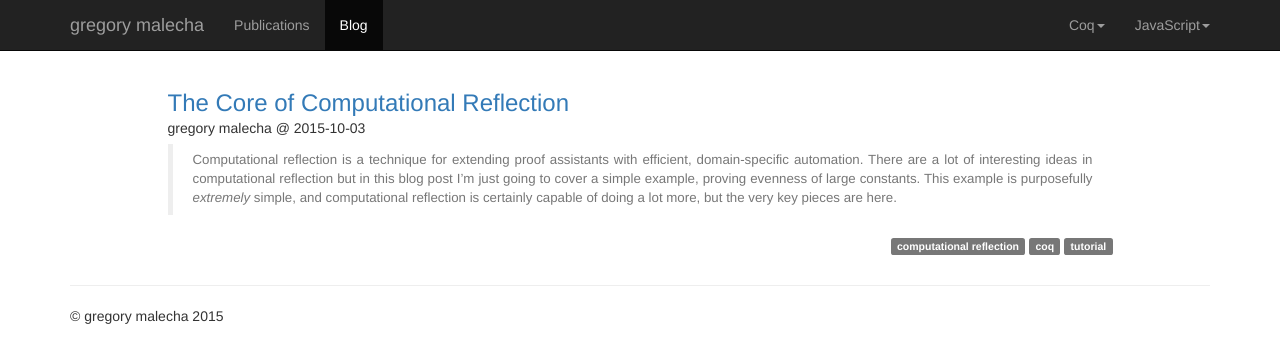
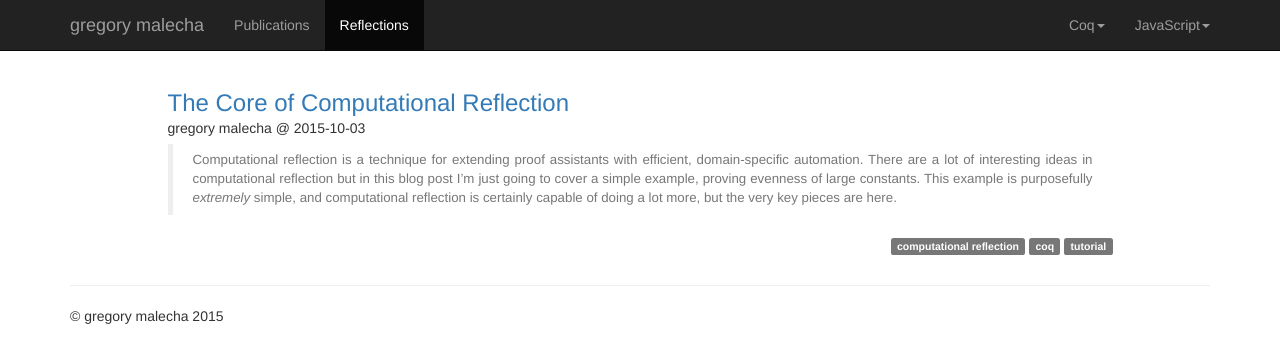
Before and after one commit to gmalecha/gmalecha.github.io, a Jekyll site: the page built from blog/index.html, in a window 1280 px wide. Shown: the top 363 px of the page. Built offline with Jekyll 4.4.1, drawn with Linux system fonts in a browser that asks for light colours; nearby versions of some CDN libraries; Markdown is read by kramdown in place of the engine named in the settings.

Commit message:
rename the blog

```diff
--- a/_layouts/default.html
+++ b/_layouts/default.html
@@ -52,7 +52,7 @@
         <div id="navbar" class="navbar-collapse collapse">
           <ul class="nav navbar-nav">
             <li{% if page.category == 'publication' or page.url == '/publications/' %} class="active"{% endif %}><a href="/publications/">Publications</a></li>
-            <li{% if page.category == 'blog' or page.url == '/blog/' %} class="active"{% endif %}><a href="/blog/">Blog</a></li>
+            <li{% if page.category == 'blog' or page.url == '/blog/' %} class="active"{% endif %}><a href="/blog/">Reflections</a></li>
 	  </ul>
           <ul class="nav navbar-nav navbar-right">
 	    <li class="dropdown">
```
